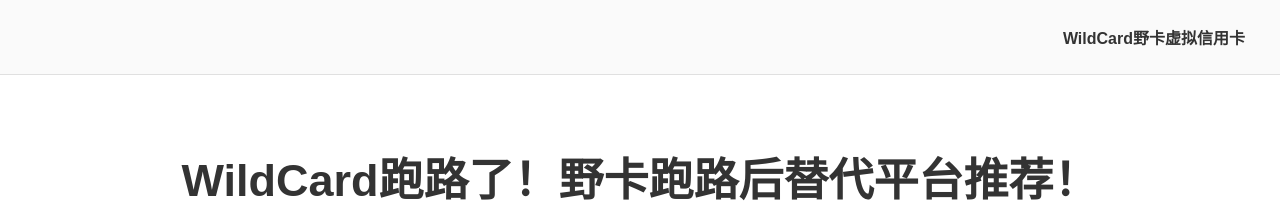
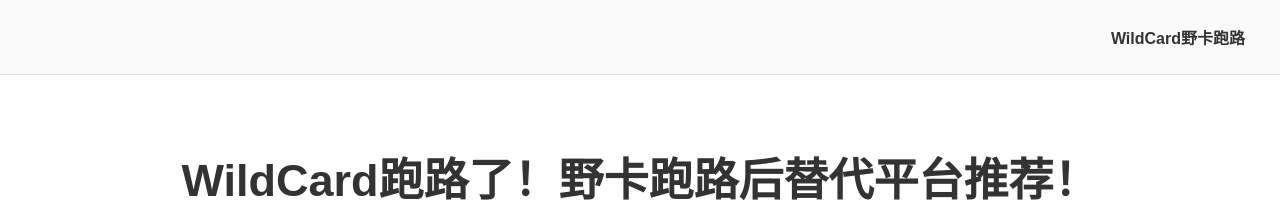
Before and after one commit to anyofai/anyofai.github.io, a Jekyll site: the page built from index.md, in a window 1280 px wide. Shown: the top 219 px of the page. Built offline with Jekyll 4.4.1, drawn with Linux system fonts in a browser that asks for light colours.

Commit message:
Update default.html

```diff
--- a/_layouts/default.html
+++ b/_layouts/default.html
@@ -13,7 +13,7 @@
     <header>
         <nav>
             <ul class="nav">
-                <li><a href="{{ '/' | relative_url }}">WildCard野卡虚拟信用卡</a></li>
+                <li><a href="{{ '/' | relative_url }}">WildCard野卡跑路</a></li>
             </ul>
         </nav>
     </header>
```
